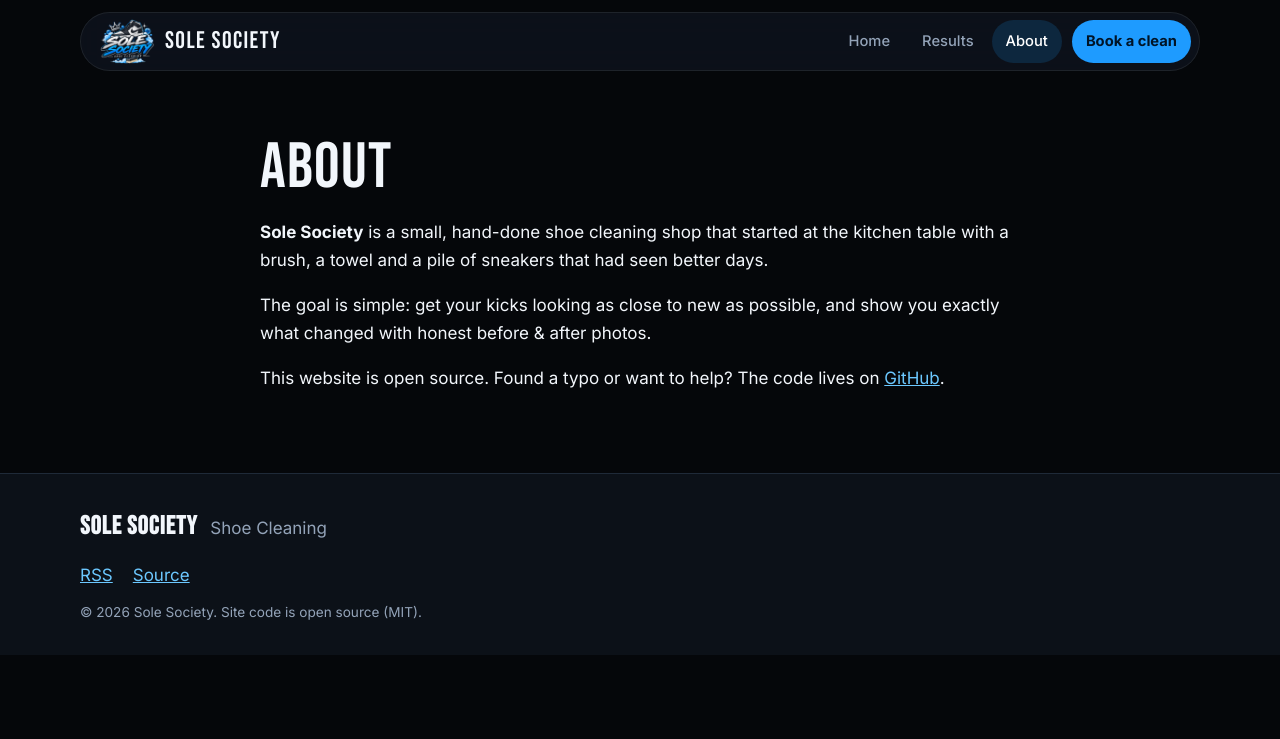
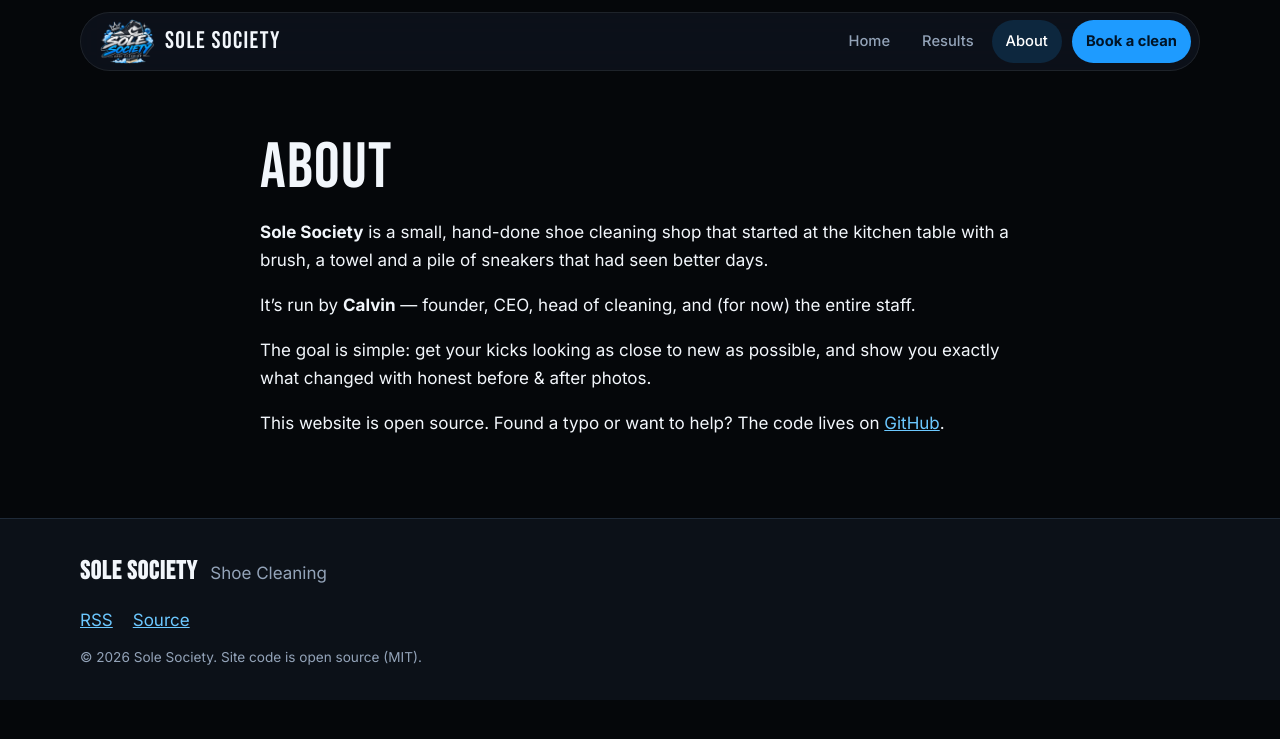
Before and after one commit to cyberoblivion/sole-society-site, a Jekyll site: the page built from about.md, in a window 1280 px wide. Shown: the top 739 px of the page. Built offline with Jekyll 4.4.1, drawn with Linux system fonts in a browser that asks for light colours.

Commit message:
add some pizzaz

```diff
--- a/about.md
+++ b/about.md
@@ -8,6 +8,9 @@ permalink: /about/
 kitchen table with a brush, a towel and a pile of sneakers that had seen
 better days.
 
+It's run by **Calvin** — founder, CEO, head of cleaning, and (for now) the
+entire staff.
+
 The goal is simple: get your kicks looking as close to new as possible,
 and show you exactly what changed with honest before &amp; after photos.
 
```
Also changed, not shown: _posts/2026-11-04-first-cleans.md (+1 -1 lines).
